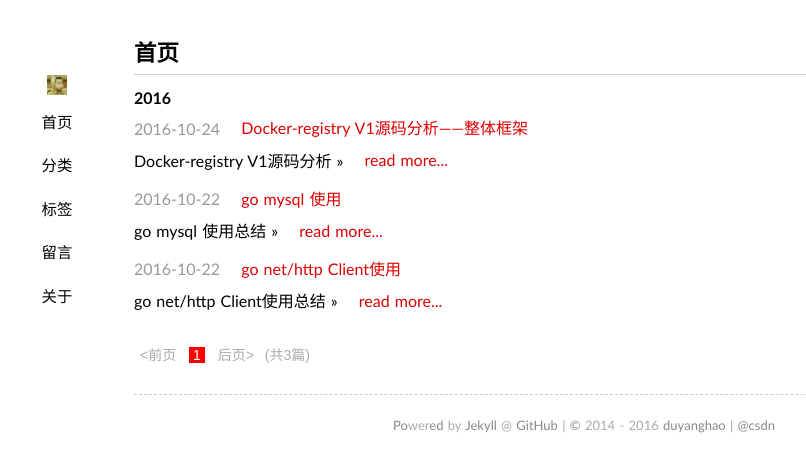
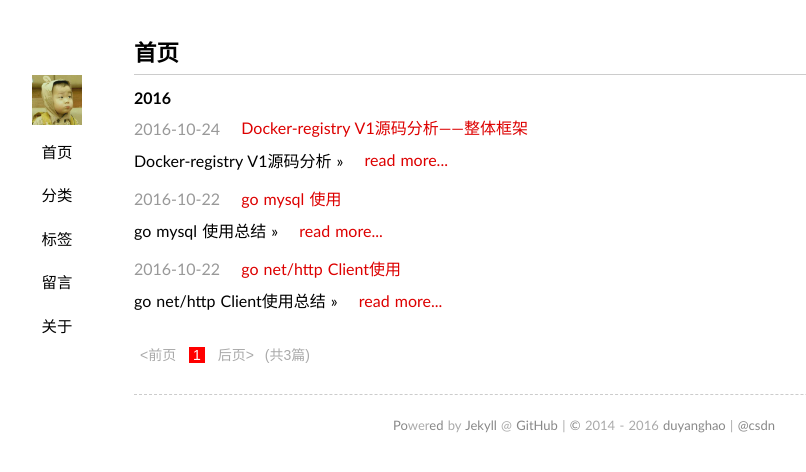
Before and after one commit to duyanghao/duyanghao.github.io, a Jekyll site: the page built from index.html, in a window 1280 px wide. Shown: the top 472 px of the page, without its empty margins (56-862 px from the left). Built offline with Jekyll 4.4.1, drawn with Linux system fonts in a browser that asks for light colours; some web fonts are replaced; the list of posts is cut into pages by our own code; comment, search, counter and statistics services are not loaded.

Commit message:
Update Template
Signed-off-by: duyanghao <1294057873@qq.com>

```diff
--- a/_layouts/default.html
+++ b/_layouts/default.html
@@ -17,7 +17,7 @@
         <h1>{{ page.title }}</h1>
         </header>
         <nav>
-				<img src="/public/img/github.jpg" style="width:20px;height:20px;" alt="logo" />
+				<img src="/public/img/github.jpg" style="width:50px;height:50px;" alt="logo" />
         <span><a title="网站首页" class="" href="/">首页</a></span>
         <span><a title="文章分类" class="" href="/categories/">分类</a></span>
         <span><a title="标签索引" class="" href="/tags/">标签</a></span>
```
